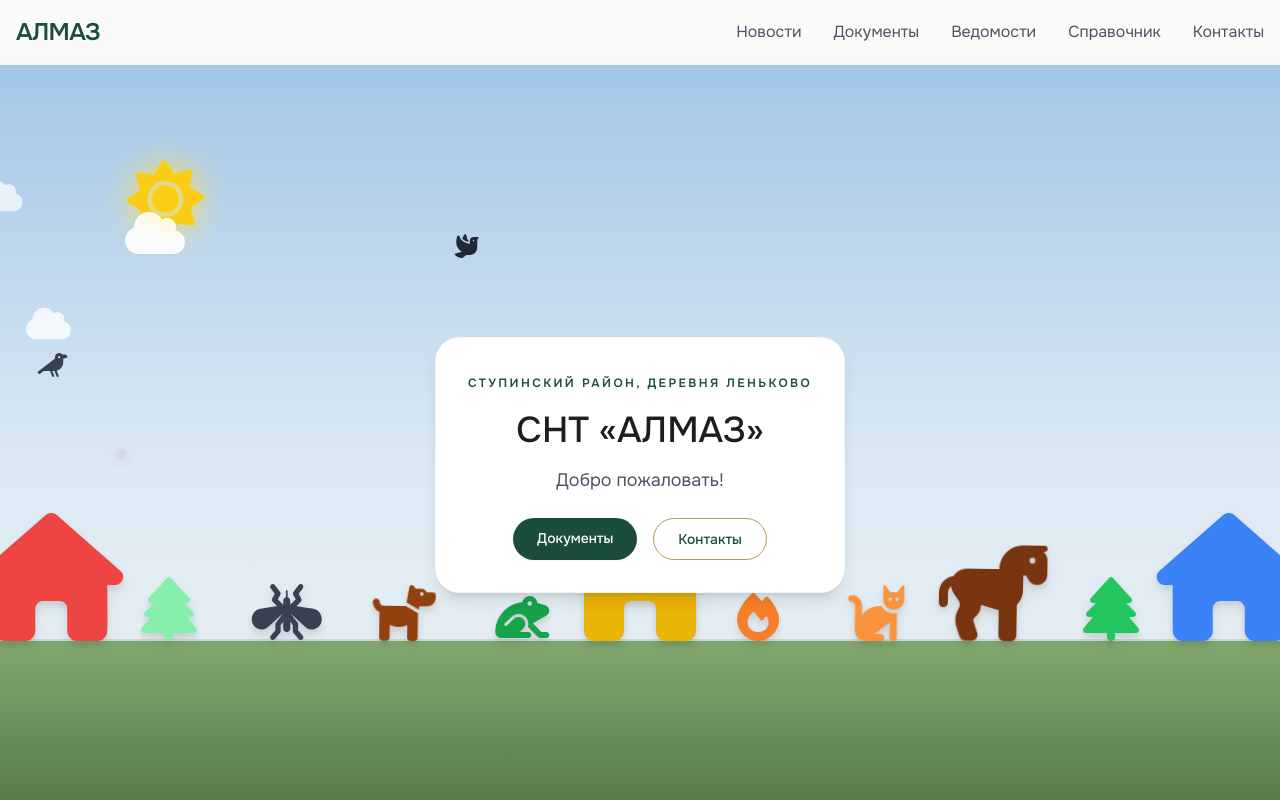
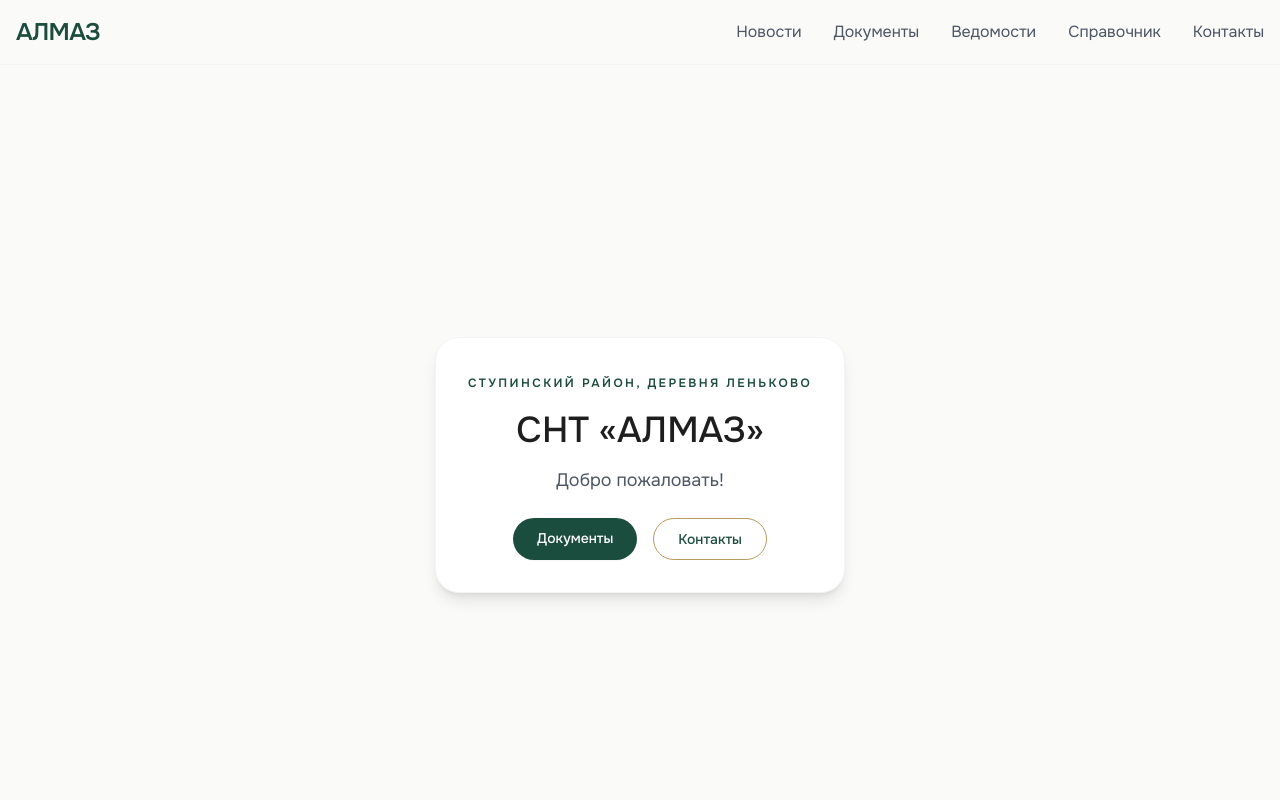
Before and after one commit to rawcam/almaz-snt, a Next.js app: page /almaz-snt/ in a window 1280 px wide. Shown: the top 800 px of the page. Built offline with nearby package versions, Linux system fonts and the light colour scheme.

Commit message:
Update AnimatedBackground.jsx

```diff
--- a/src/components/AnimatedBackground.jsx
+++ b/src/components/AnimatedBackground.jsx
@@ -1,94 +1,100 @@
 // src/components/AnimatedBackground.jsx
 export default function AnimatedBackground() {
   return (
-    <div className="absolute inset-0 z-0 overflow-hidden pointer-events-none">
-      {/* Небо (градиент) */}
-      <div className="absolute inset-0 bg-gradient-to-b from-[#a3c6e7] via-[#dce9f4] to-[#eef3f0]"></div>
-
-      {/* Солнце */}
-      <div className="absolute top-[12%] left-[10%] text-7xl text-yellow-400 animate-spin-slow"
-        style={{ textShadow: '0 0 30px #fde047' }}>
-        <i className="fa-solid fa-sun"></i>
+    <div className="parallax-scene">
+      <div className="sky"></div>
+      <div className="sun-icon"><i className="fa-solid fa-sun"></i></div>
+      <div className="clouds">
+        <i className="fa-solid fa-cloud cloud cloud1"></i>
+        <i className="fa-solid fa-cloud cloud cloud2"></i>
+        <i className="fa-solid fa-cloud cloud cloud3"></i>
       </div>
-
-      {/* Облака */}
-      <div className="absolute top-[18%] left-[-10%] text-5xl text-white/90 animate-cloud1">
-        <i className="fa-solid fa-cloud"></i>
+      <div className="birds">
+        <i className="fa-solid fa-dove bird bird1"></i>
+        <i className="fa-solid fa-crow bird bird2" style={{ color: '#555' }}></i>
+        <i className="fa-solid fa-dove bird bird3"></i>
+        <i className="fa-solid fa-crow bird bird4" style={{ color: '#444' }}></i>
       </div>
-      <div className="absolute top-[30%] left-[-15%] text-4xl text-white/80 animate-cloud2">
-        <i className="fa-solid fa-cloud"></i>
+      <div className="foreground">
+        <div className="grass"></div>
+        <div className="horizon"></div>
+        <div className="smoke"><span></span><span></span><span></span><span></span></div>
+        <i className="fa-solid fa-house icon house" style={{ left: '4%', color: '#ef4444' }}></i>
+        <i className="fa-solid fa-tree icon tree" style={{ left: '13.2%', color: '#81c784' }}></i>
+        <i className="fa-solid fa-mosquito icon mosquito"></i>
+        <i className="fa-solid fa-dog icon dog"></i>
+        <i className="fa-solid fa-frog icon frog"></i>
+        <i className="fa-solid fa-house icon house" style={{ left: '50%', color: '#eab308' }}></i>
+        <i className="fa-solid fa-fire icon fire"></i>
+        <i className="fa-solid fa-cat icon cat"></i>
+        <i className="fa-solid fa-horse icon horse"></i>
+        <i className="fa-solid fa-tree icon tree" style={{ left: '86.8%', color: '#4caf50' }}></i>
+        <i className="fa-solid fa-house icon house" style={{ left: '96%', color: '#3b82f6' }}></i>
       </div>
-      <div className="absolute top-[14%] left-[-20%] text-4xl text-white/70 animate-cloud3">
-        <i className="fa-solid fa-cloud"></i>
-      </div>
-
-      {/* Птицы */}
-      <div className="absolute top-[22%] left-[-5%] text-2xl text-gray-800 animate-bird1">
-        <i className="fa-solid fa-dove"></i>
-      </div>
-      <div className="absolute top-[32%] left-[-15%] text-2xl text-gray-600 animate-bird2">
-        <i className="fa-solid fa-crow"></i>
-      </div>
-      <div className="absolute top-[26%] left-[-25%] text-2xl text-gray-800 animate-bird3">
-        <i className="fa-solid fa-dove"></i>
-      </div>
-      <div className="absolute top-[36%] left-[-20%] text-2xl text-gray-700 animate-bird4">
-        <i className="fa-solid fa-crow"></i>
-      </div>
-
-      {/* Трава и горизонт */}
-      <div className="absolute bottom-0 left-0 w-full h-[28%] bg-gradient-to-b from-[#81a86e] to-[#4a6b3a]"></div>
-      <div className="absolute bottom-[28%] left-0 w-full h-[2px] bg-black/10"></div>
-
-      {/* Дым */}
-      <div className="absolute bottom-[calc(28%+9rem)] left-[calc(4%+4rem)] flex flex-col items-center">
-        <span className="block w-3 h-3 bg-gray-300 rounded-full opacity-70 animate-rise"></span>
-        <span className="block w-3 h-3 bg-gray-300 rounded-full opacity-70 animate-rise" style={{ animationDelay: '0.5s' }}></span>
-        <span className="block w-3 h-3 bg-gray-300 rounded-full opacity-70 animate-rise" style={{ animationDelay: '1s' }}></span>
-        <span className="block w-3 h-3 bg-gray-300 rounded-full opacity-70 animate-rise" style={{ animationDelay: '1.5s' }}></span>
-      </div>
-
-      {/* Дома и объекты (ровно по горизонту) */}
-      <i className="fa-solid fa-house absolute bottom-[28%] left-[4%] text-[8rem] text-red-500 drop-shadow-lg translate-x-[-50%]"></i>
-      <i className="fa-solid fa-tree absolute bottom-[28%] left-[13.2%] text-[4rem] text-green-300 drop-shadow-lg translate-x-[-50%]"></i>
-      <i className="fa-solid fa-mosquito absolute bottom-[28%] left-[22.4%] text-[3.5rem] text-gray-700 drop-shadow-lg translate-x-[-50%] animate-buzz"></i>
-      <i className="fa-solid fa-dog absolute bottom-[28%] left-[31.6%] text-[3.5rem] text-amber-800 drop-shadow-lg translate-x-[-50%] animate-sway"></i>
-      <i className="fa-solid fa-frog absolute bottom-[28%] left-[40.8%] text-[3rem] text-green-600 drop-shadow-lg translate-x-[-50%] animate-bounce"></i>
-      <i className="fa-solid fa-house absolute bottom-[28%] left-[50%] text-[8rem] text-yellow-500 drop-shadow-lg translate-x-[-50%]"></i>
-      <i className="fa-solid fa-fire absolute bottom-[28%] left-[59.2%] text-[3rem] text-orange-500 drop-shadow-lg translate-x-[-50%] animate-flicker"></i>
-      <i className="fa-solid fa-cat absolute bottom-[28%] left-[68.4%] text-[3.5rem] text-orange-400 drop-shadow-lg translate-x-[-50%] animate-sway"></i>
-      <i className="fa-solid fa-horse absolute bottom-[28%] left-[77.6%] text-[6rem] text-amber-900 drop-shadow-lg translate-x-[-50%] animate-sway"></i>
-      <i className="fa-solid fa-tree absolute bottom-[28%] left-[86.8%] text-[4rem] text-green-500 drop-shadow-lg translate-x-[-50%]"></i>
-      <i className="fa-solid fa-house absolute bottom-[28%] left-[96%] text-[8rem] text-blue-500 drop-shadow-lg translate-x-[-50%]"></i>
-
-      {/* Встроенные анимации */}
       <style jsx>{`
-        @keyframes spin { 100% { transform: rotate(360deg); } }
-        @keyframes cloud1 { from { transform: translateX(0); } to { transform: translateX(130vw); } }
-        @keyframes cloud2 { from { transform: translateX(0); } to { transform: translateX(140vw); } }
-        @keyframes cloud3 { from { transform: translateX(0); } to { transform: translateX(135vw); } }
-        @keyframes bird1 { from { transform: translate(0,0); } to { transform: translate(120vw, -30px); } }
-        @keyframes bird2 { from { transform: translate(0,0); } to { transform: translate(130vw, -20px); } }
-        @keyframes bird3 { from { transform: translate(0,0); } to { transform: translate(125vw, -25px); } }
-        @keyframes bird4 { from { transform: translate(0,0); } to { transform: translate(135vw, -15px); } }
-        @keyframes rise { 0% { transform: translateY(0) scale(1); opacity: 0.7; } 100% { transform: translateY(-40px) scale(2); opacity: 0; } }
-        @keyframes buzz { 0% { transform: translate(-50%, 0px); } 100% { transform: translate(-50%, -3px); } }
+        .parallax-scene {
+          position: fixed; top: 0; left: 0; width: 100%; height: 100%;
+          pointer-events: none; z-index: -2; /* фон всегда позади */
+        }
+        .sky {
+          position: absolute; top: 0; left: 0; width: 100%; height: 100%;
+          background: linear-gradient(180deg, #a3c6e7 0%, #dce9f4 50%, #eef3f0 100%);
+        }
+        .sun-icon {
+          position: absolute; top: 12%; left: 10%; font-size: 5rem; color: #fbbf24;
+          text-shadow: 0 0 20px #fde047; animation: sunSpin 20s linear infinite; transform-origin: center;
+        }
+        @keyframes sunSpin { 0% { transform: rotate(0deg); } 100% { transform: rotate(360deg); } }
+        .clouds { position: absolute; top: 0; left: 0; width: 100%; height: 100%; }
+        .cloud {
+          position: absolute; font-size: 3rem; color: white; opacity: 0.9;
+          text-shadow: 0 2px 8px rgba(0,0,0,0.05);
+          animation-timing-function: linear; animation-iteration-count: infinite;
+        }
+        .cloud1 { top: 18%; left: -10%; animation: cloudDrift1 40s linear infinite; }
+        .cloud2 { top: 30%; left: -15%; animation: cloudDrift2 50s linear infinite; }
+        .cloud3 { top: 14%; left: -20%; animation: cloudDrift3 45s linear infinite; }
+        @keyframes cloudDrift1 { from { transform: translateX(0); } to { transform: translateX(120vw); } }
+        @keyframes cloudDrift2 { from { transform: translateX(0); } to { transform: translateX(130vw); } }
+        @keyframes cloudDrift3 { from { transform: translateX(0); } to { transform: translateX(125vw); } }
+        .birds { position: absolute; top: 0; left: 0; width: 100%; height: 100%; }
+        .bird {
+          position: absolute; font-size: 1.8rem; opacity: 0.8;
+          animation-timing-function: linear; animation-iteration-count: infinite;
+        }
+        .bird1 { top: 22%; left: -5%; animation: birdFly1 18s infinite; animation-delay: 0s; }
+        .bird2 { top: 32%; left: -15%; animation: birdFly2 22s infinite; animation-delay: 5s; }
+        .bird3 { top: 26%; left: -25%; animation: birdFly3 20s infinite; animation-delay: 10s; }
+        .bird4 { top: 36%; left: -20%; animation: birdFly4 24s infinite; animation-delay: 2s; }
+        @keyframes birdFly1 { from { transform: translate(0, 0); } to { transform: translate(120vw, -30px); } }
+        @keyframes birdFly2 { from { transform: translate(0, 0); } to { transform: translate(130vw, -20px); } }
+        @keyframes birdFly3 { from { transform: translate(0, 0); } to { transform: translate(125vw, -25px); } }
+        @keyframes birdFly4 { from { transform: translate(0, 0); } to { transform: translate(135vw, -15px); } }
+        .foreground { position: absolute; bottom: 0; left: 0; width: 100%; height: 100%; }
+        .grass {
+          position: absolute; bottom: 0; left: 0; width: 100%; height: 28%;
+          background: linear-gradient(to bottom, #81a86e 0%, #4a6b3a 60%);
+        }
+        .horizon { position: absolute; bottom: 28%; left: 0; width: 100%; height: 2px; background: rgba(0,0,0,0.1); }
+        .icon { position: absolute; text-shadow: 2px 2px 4px rgba(0,0,0,0.2); bottom: 28%; transform: translateX(-50%); }
+        .house { font-size: 8rem; } .tree { font-size: 4rem; }
+        .mosquito { font-size: 3.5rem; color: #4a4a4a; left: 22.4%; animation: buzz 0.5s infinite alternate; }
+        @keyframes buzz { 0% { transform: translateX(-50%) translateY(0px); } 100% { transform: translateX(-50%) translateY(-3px); } }
+        .dog { font-size: 3.5rem; color: #8b5a2b; left: 31.6%; animation: sway 2.5s ease-in-out infinite; }
+        .frog { font-size: 3rem; color: #4caf50; left: 40.8%; animation: bounce 1.5s ease-in-out infinite; }
+        .fire { font-size: 3rem; color: #f97316; left: 59.2%; animation: fireFlicker 1.5s ease-in-out infinite; }
+        .cat { font-size: 3.5rem; color: #f97316; left: 68.4%; animation: sway 2.8s ease-in-out infinite; }
+        .horse { font-size: 6rem; color: #78350f; left: 77.6%; animation: sway 3.2s ease-in-out infinite; }
+        @keyframes fireFlicker { 0%,100% { transform: translateX(-50%) scale(1); opacity: 0.9; } 50% { transform: translateX(-50%) scale(1.1); opacity: 1; } }
         @keyframes sway { 0%,100% { transform: translateX(-50%) rotate(0deg); } 25% { transform: translateX(-50%) rotate(2deg); } 75% { transform: translateX(-50%) rotate(-2deg); } }
         @keyframes bounce { 0%,100% { transform: translateX(-50%) translateY(0); } 50% { transform: translateX(-50%) translateY(-6px); } }
-        @keyframes flicker { 0%,100% { transform: translateX(-50%) scale(1); opacity: 0.9; } 50% { transform: translateX(-50%) scale(1.1); opacity: 1; } }
-        .animate-spin-slow { animation: spin 20s linear infinite; }
-        .animate-cloud1 { animation: cloud1 40s linear infinite; }
-        .animate-cloud2 { animation: cloud2 50s linear infinite; }
-        .animate-cloud3 { animation: cloud3 45s linear infinite; }
-        .animate-bird1 { animation: bird1 18s linear infinite; }
-        .animate-bird2 { animation: bird2 22s linear infinite; animation-delay: 5s; }
-        .animate-bird3 { animation: bird3 20s linear infinite; animation-delay: 10s; }
-        .animate-bird4 { animation: bird4 24s linear infinite; animation-delay: 2s; }
-        .animate-rise { animation: rise 3s infinite; }
-        .animate-buzz { animation: buzz 0.5s infinite alternate; }
-        .animate-sway { animation: sway 2.5s ease-in-out infinite; }
-        .animate-bounce { animation: bounce 1.5s ease-in-out infinite; }
-        .animate-flicker { animation: flicker 1.5s ease-in-out infinite; }
+        .smoke { position: absolute; bottom: calc(28% + 9rem); left: calc(4% + 4rem); transform: translateX(-50%); display: flex; flex-direction: column; align-items: center; }
+        .smoke span { display: block; width: 10px; height: 10px; background: #ccc; border-radius: 50%; margin: 2px 0; opacity: 0.7; animation: rise 3s infinite; }
+        .smoke span:nth-child(1) { animation-delay: 0s; }
+        .smoke span:nth-child(2) { animation-delay: 0.5s; }
+        .smoke span:nth-child(3) { animation-delay: 1s; }
+        .smoke span:nth-child(4) { animation-delay: 1.5s; }
+        @keyframes rise { 0% { transform: translateY(0) scale(1); opacity: 0.7; } 100% { transform: translateY(-40px) scale(2); opacity: 0; } }
       `}</style>
     </div>
   );
```
